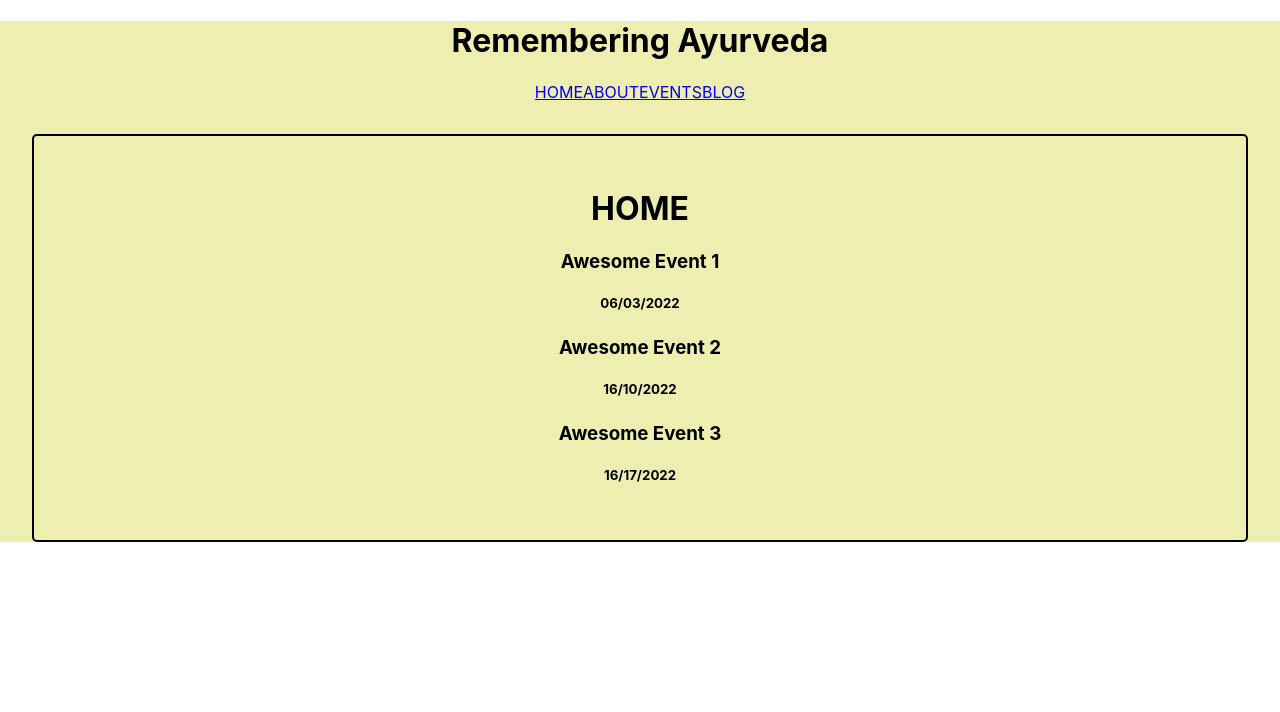
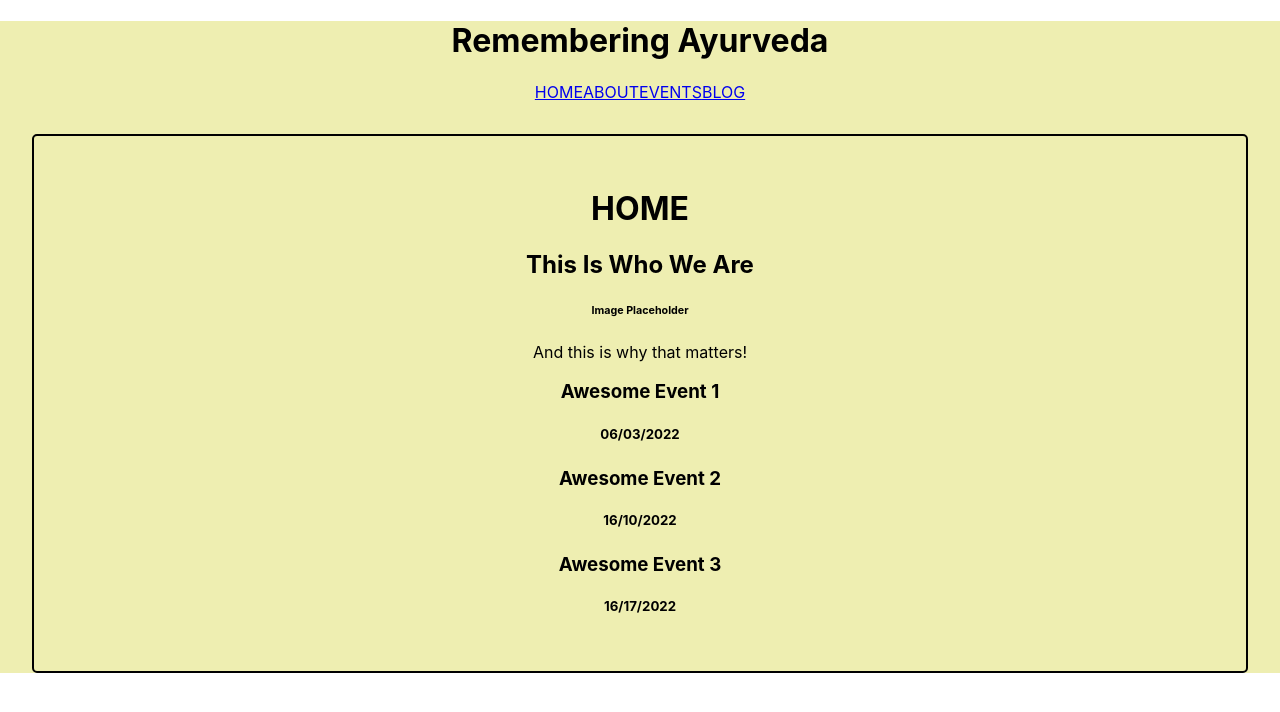
Before and after one commit to CoffeeJitterz/remeberingayurveda, a React (Create React App) app in the folder client/: page / in a window 1280 px wide. Shown: the top 712 px of the page. Built offline with nearby package versions, Linux system fonts and the light colour scheme.

Commit message:
new About component added

```diff
--- a/client/src/App.js
+++ b/client/src/App.js
@@ -1,6 +1,5 @@
 import {BrowserRouter as Router, Route, Routes} from 'react-router-dom'
 import Home from './pages/Home'
-import About from './pages/About';
 import Events from './pages/Events';
 import Blog from './pages/Blog';
 import Control from './components/Control';
--- /dev/null
+++ b/client/src/components/About.jsx
@@ -0,0 +1,9 @@
+export default function About() {
+  return (
+    <div>
+        <h2>This Is Who We Are</h2>
+        <h6>Image Placeholder</h6>
+        <p>And this is why that matters!</p>
+    </div>
+  )
+}
--- a/client/src/pages/Home.jsx
+++ b/client/src/pages/Home.jsx
@@ -1,5 +1,6 @@
 import Header from '../shared/Header'
 import Card from '../shared/Card'
+import About from '../components/About'
 import EventFeed from '../components/EventFeed'
 
 export default function Home() {
@@ -8,6 +9,7 @@ export default function Home() {
         <Header />
         <Card>
         <h1>HOME</h1>
+        <About />
         <EventFeed expand={null}/>
         </Card>
     </div>
```
